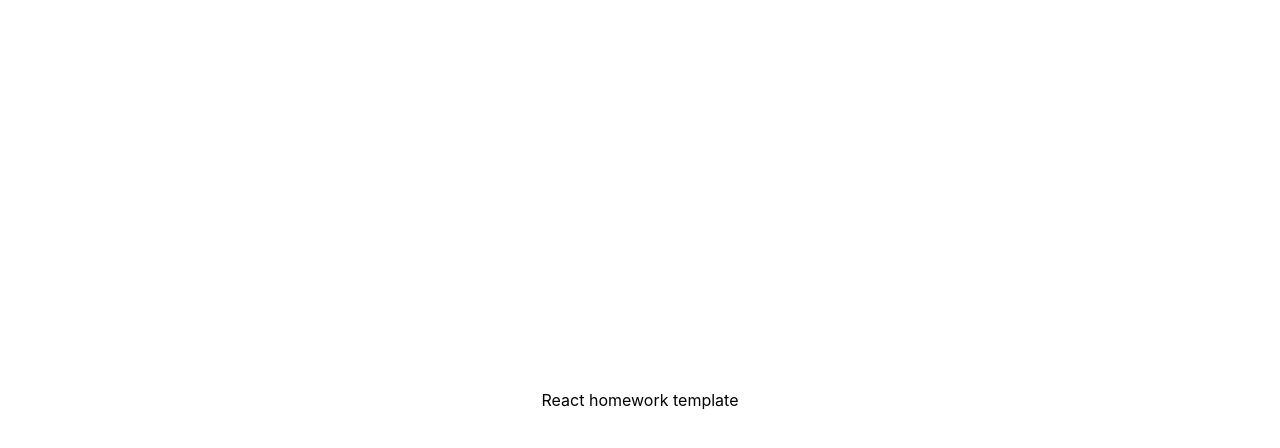
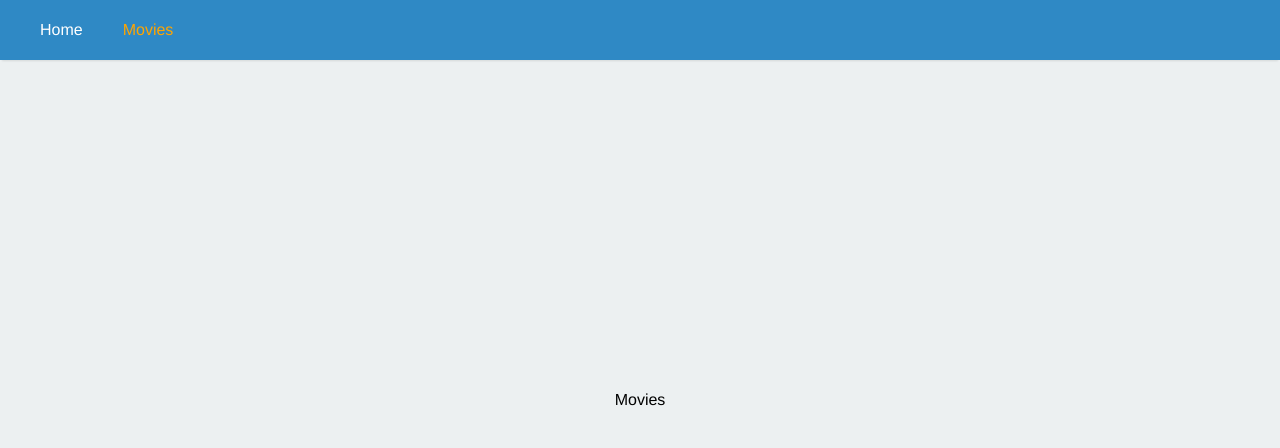
Before and after one commit to NovicovMykhailo/goit-react-hw-05-movies, a React (Create React App) app: page /goit-react-hw-05-movies/movies/1 in a window 1280 px wide. Shown: the top 448 px of the page. Built offline with nearby package versions, Linux system fonts and the light colour scheme.

Commit message:
add styles

```diff
--- a/package.json
+++ b/package.json
@@ -11,7 +11,8 @@
     "react": "^18.1.0",
     "react-dom": "^18.1.0",
     "react-router-dom": "^6.11.2",
-    "react-scripts": "5.0.1",
+    "react-scripts": "^5.0.1",
+    "styled-components": "^5.3.10",
     "web-vitals": "^2.1.3"
   },
   "scripts": {
--- a/src/components/App.jsx
+++ b/src/components/App.jsx
@@ -1,12 +1,29 @@
-import css from './App.module.css'
+import Home from 'pages/Home';
+import Movies from 'pages/Movies';
+import {Route, Routes } from 'react-router-dom';
+import{ StyledLink, Hedder, APP, Nav} from './App.styled'
+
 
 
 export const App = () => {
+  return (
+    <APP>
+      <Hedder>
+        <Nav>
+          <StyledLink to="./">Home</StyledLink>
+          <StyledLink to="./movies">Movies</StyledLink>
+        </Nav>
+      </Hedder>
 
-
-  return (
-    <div className={css.App}>
-      React homework template
-    </div>
+      <Routes>
+        <Route path="/" element={<Home />} />
+        <Route path="/movies" element={<Movies />}>
+          <Route path=":movieId">
+            <Route path="cast" />
+            <Route path="reviews" />
+          </Route>
+        </Route>
+      </Routes>
+    </APP>
   );
 };
--- a/src/components/App.module.css
+++ /dev/null
@@ -1,8 +0,0 @@
-.App {
-  height: 100vh;
-  display: flex;
-  justify-content: center;
-  align-items: center;
-  font-size: 40;
-  color: #010101;
-}
--- /dev/null
+++ b/src/components/App.styled.js
@@ -0,0 +1,56 @@
+import { NavLink } from 'react-router-dom';
+import styled from 'styled-components';
+
+export const APP = styled.div`
+  height: 100vh;
+  display: flex;
+  justify-content: center;
+  align-items: center;
+  font-size: 40;
+  color: #010101;
+`;
+
+export const StyledLink = styled(NavLink)`
+  color: black;
+  color: #fff;
+  display: inline-block;
+  padding: 10px 15px;
+  line-height: 1;
+  text-decoration: none;
+  border-radius: 2px;
+  transition: all 0.1s ease;
+   &:hover {
+    box-shadow: 0 0 0 1px #fff;
+  }
+  &.active {
+    color: orange;
+  }
+`;
+
+
+
+export const Hedder = styled.header`
+  width: 100%;
+  height: 60px;
+  background-color: #3498db;
+  text-align: center;
+  position: relative;
+  position: fixed;
+  top: 0;
+  overflow: hidden;
+  display: flex;
+  box-shadow:0 3px 2px -2px rgba(0,0,0,.1);
+
+`;
+export const Nav = styled.nav`
+    position: absolute;
+    bottom: 0;
+    height: 60px;
+    line-height: 60px;
+    width: 100%;
+    display: flex;
+    gap: 10px;
+    align-items: center;
+    background-color: rgba(0,0,0,.1);
+    padding: 0 25px;
+`
--- a/src/index.css
+++ b/src/index.css
@@ -2,11 +2,11 @@
 
 body {
   margin: 0;
-  font-family: -apple-system, BlinkMacSystemFont, 'Segoe UI', 'Roboto', 'Oxygen',
-    'Ubuntu', 'Cantarell', 'Fira Sans', 'Droid Sans', 'Helvetica Neue',
-    sans-serif;
   -webkit-font-smoothing: antialiased;
   -moz-osx-font-smoothing: grayscale;
+  background-color: #ecf0f1;
+	font-family: helvetica, arial, sans-serif;
+	font-size: 16px;
 }
 
 code {
--- a/src/index.js
+++ b/src/index.js
@@ -1,8 +1,8 @@
 import React from 'react';
 import ReactDOM from 'react-dom/client';
 import { App } from 'components/App';
+import { BrowserRouter } from 'react-router-dom';
 import './index.css';
-import { BrowserRouter } from 'react-router-dom';
 
 ReactDOM.createRoot(document.getElementById('root')).render(
   <React.StrictMode>
--- /dev/null
+++ b/src/pages/Home.jsx
@@ -0,0 +1,4 @@
+const Home = ({ children }) => {
+  return <div>Home{children}</div>;
+};
+export default Home;
--- /dev/null
+++ b/src/pages/Movies.jsx
@@ -0,0 +1,4 @@
+const Movies = ({children}) => {
+    return <div>Movies{children}</div>
+}
+export default Movies
```
Also changed, not shown: 1 other file (tests, documents, lock files or other folders).
